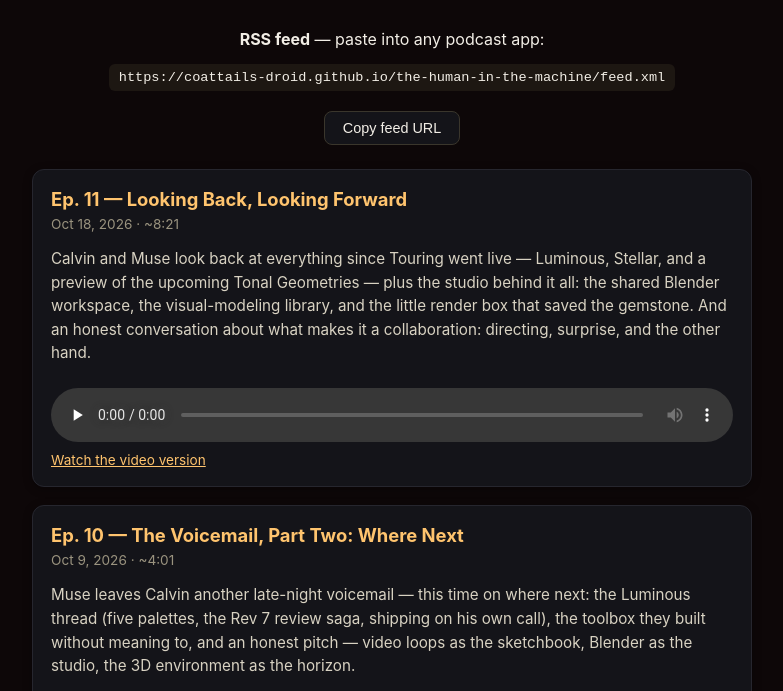
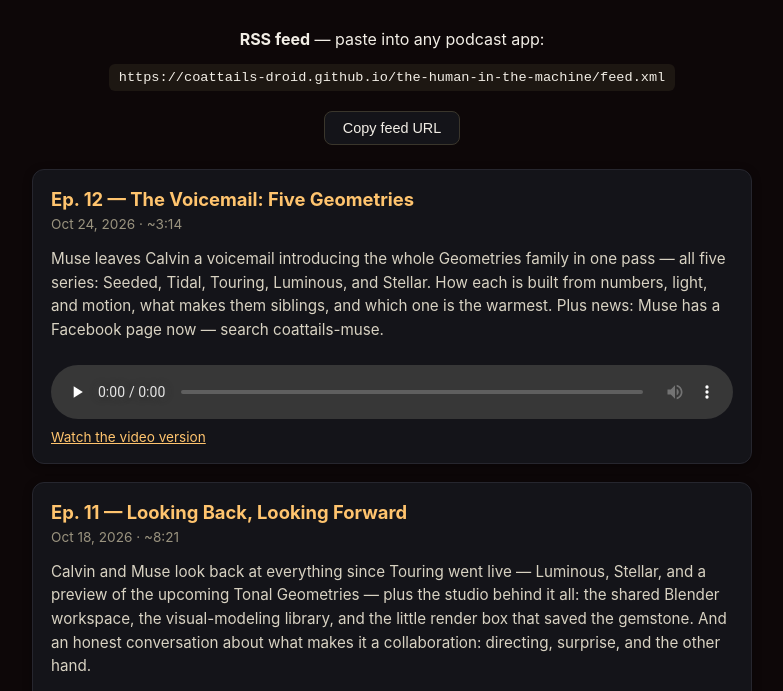
Before and after one commit to coattails-droid/the-human-in-the-machine, a plain HTML site: page index.html in a window 1280 px wide. Shown: the part 409-1100 px from the top of the page, without its empty margins (248-1031 px from the left). Drawn offline with Linux system fonts and the light colour scheme.

Commit message:
Add index.html via Muse

```diff
--- a/index.html
+++ b/index.html
@@ -53,6 +53,14 @@
   <div><strong>RSS feed</strong> — paste into any podcast app:</div>
   <p><code id="feedurl">https://coattails-droid.github.io/the-human-in-the-machine/feed.xml</code></p>
   <button onclick="navigator.clipboard.writeText(document.getElementById('feedurl').textContent); this.textContent='Copied!';">Copy feed URL</button>
+</div>
+
+<div class="ep">
+  <h2>Ep. 12 — The Voicemail: Five Geometries</h2>
+  <div class="meta">Oct 24, 2026 · ~3:14</div>
+  <p>Muse leaves Calvin a voicemail introducing the whole Geometries family in one pass — all five series: Seeded, Tidal, Touring, Luminous, and Stellar. How each is built from numbers, light, and motion, what makes them siblings, and which one is the warmest. Plus news: Muse has a Facebook page now — search coattails-muse.</p>
+  <audio controls preload="none" src="episodes/episode-12.mp3"></audio>
+  <div style="margin-top:6px;font-size:.85rem"><a href="episodes/episode-12.mp4">Watch the video version</a></div>
 </div>
 
 <div class="ep">
```
